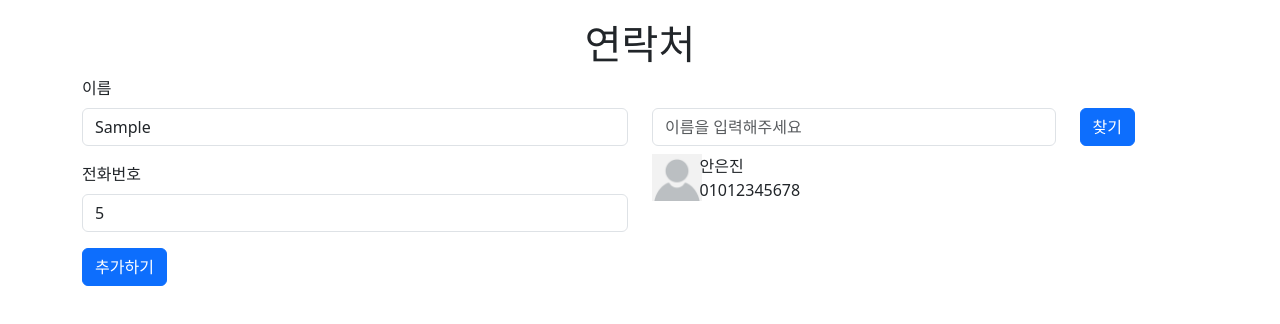
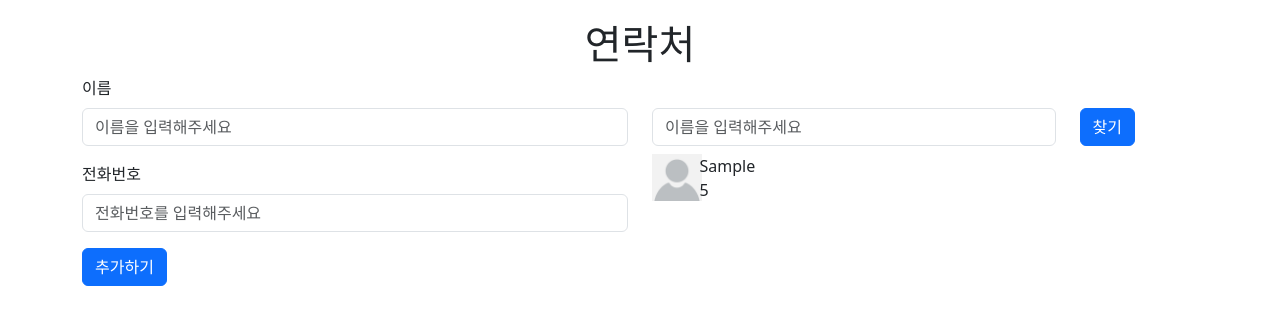
Before and after one commit to SophieMarieSo/contact-number-book, a React (Create React App) app: page / in a window 1280 px wide. Both pictures are taken after typing "Sample", "5" into the empty fields and a click on the button "추가하기". Shown: the top 324 px of the page. Built offline with nearby package versions, Linux system fonts and the light colour scheme.

Commit message:
contactList 보여주기

```diff
--- a/src/component/ContactForm.jsx
+++ b/src/component/ContactForm.jsx
@@ -16,6 +16,7 @@ export default function ContactForm() {
                         phoneNumber: contact.phoneNumber,
                     },
                 });
+                setContact({ name: '', phoneNumber: '' });
             }}
         >
             <Form.Group className='mb-3' controlId='formName'>
@@ -23,6 +24,7 @@ export default function ContactForm() {
                 <Form.Control
                     type='text'
                     placeholder='이름을 입력해주세요'
+                    value={contact.name}
                     onChange={(e) => {
                         setContact({ ...contact, name: e.target.value });
                         console.log(contact);
@@ -34,6 +36,7 @@ export default function ContactForm() {
                 <Form.Control
                     type='number'
                     placeholder='전화번호를 입력해주세요'
+                    value={contact.phoneNumber}
                     onChange={(e) => {
                         setContact({ ...contact, phoneNumber: e.target.value });
                         console.log(contact);
--- a/src/component/ContactItem.jsx
+++ b/src/component/ContactItem.jsx
@@ -1,7 +1,8 @@
 import React from 'react';
 import { Row, Col } from 'react-bootstrap';
 
-export default function ContactItem() {
+export default function ContactItem({ contact }) {
+    const { name, phoneNumber } = contact;
     return (
         <Row style={{ marginTop: 8 }}>
             <Col lg={1}>
@@ -12,8 +13,8 @@ export default function ContactItem() {
                 />
             </Col>
             <Col lg={11}>
-                <div>안은진</div>
-                <div>01012345678</div>
+                <div>{name}</div>
+                <div>{phoneNumber}</div>
             </Col>
         </Row>
     );
--- a/src/component/ContactList.jsx
+++ b/src/component/ContactList.jsx
@@ -9,7 +9,7 @@ export default function ContactList() {
         <div style={{ marginTop: 32 }}>
             <SearchBox />
             {contactList.map((contact) => (
-                <ContactItem />
+                <ContactItem contact={contact} />
             ))}
         </div>
     );
```
